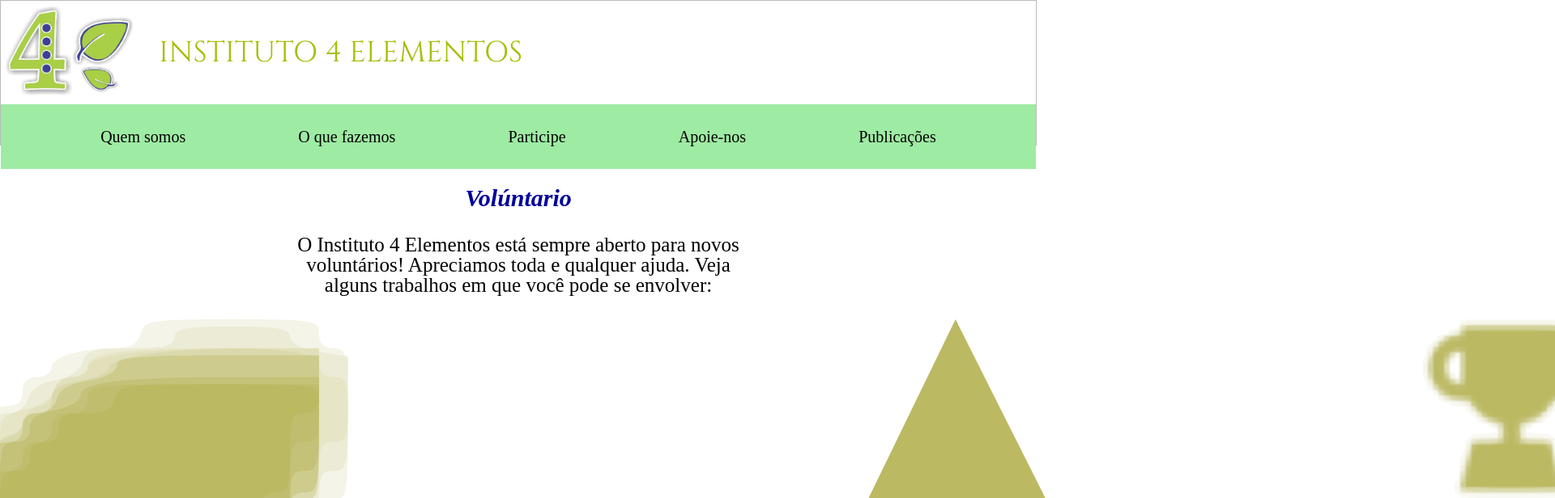
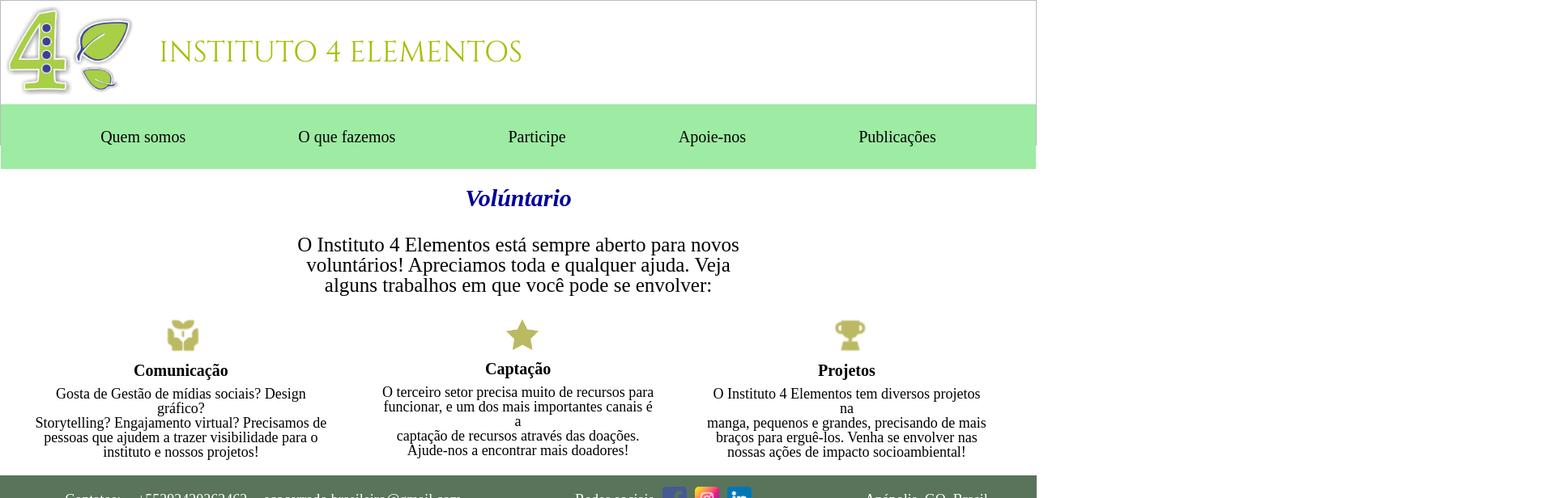
Before and after one commit to LuizaFerri/ONG-4-elementos, a React (Create React App) app: page /voluntario in a window 1280 px wide. Shown: the top 616 px of the page at 81% size, 1920 px wide, since content can reach past the window. Built offline with nearby package versions, Linux system fonts and the light colour scheme.

Commit message:
Update styles.css

```diff
--- a/src/screens/Voluntarios/styles.css
+++ b/src/screens/Voluntarios/styles.css
@@ -27,7 +27,7 @@
     margin-bottom: 20px;
 }
 
-.comunicacaoIcon{
+.VoluntarioIcons{
     width: 40px;
     align-items: center;
     margin-left: 39%;
```
